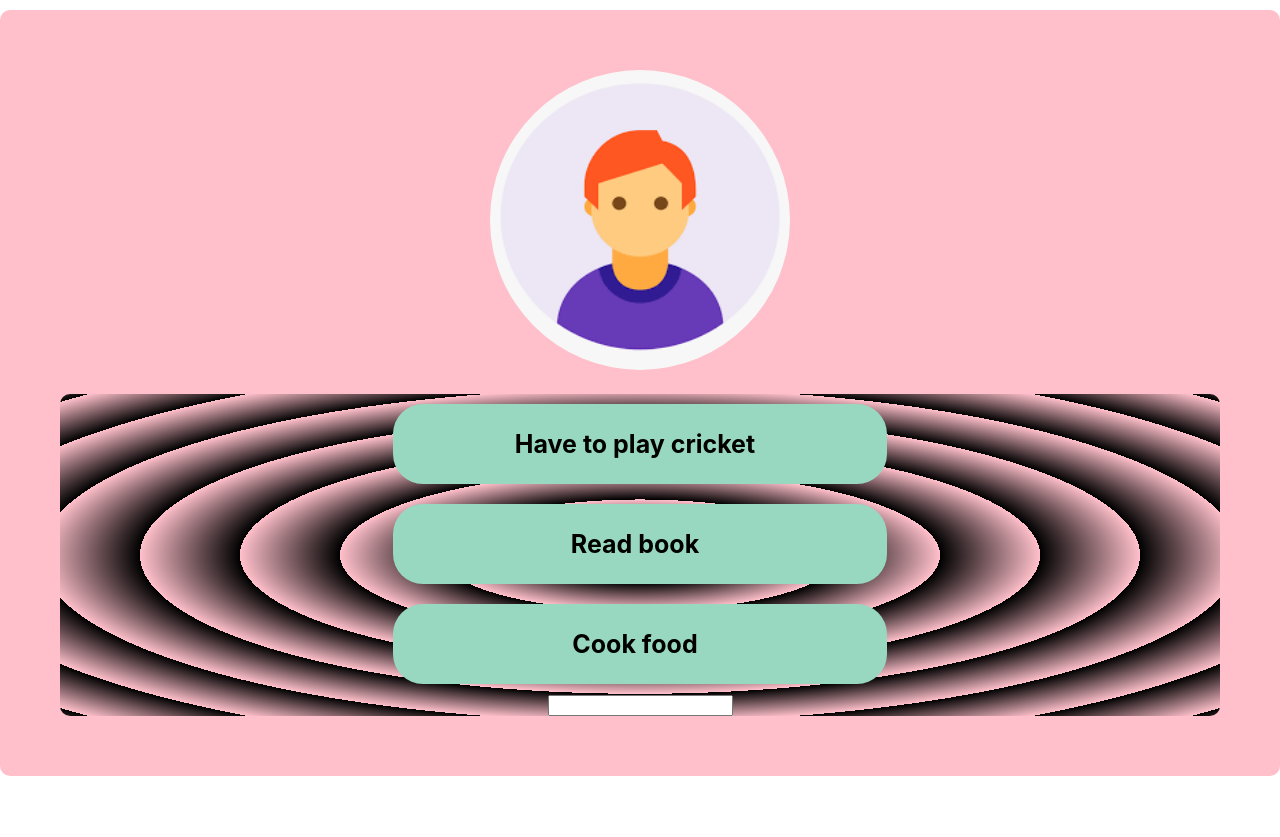
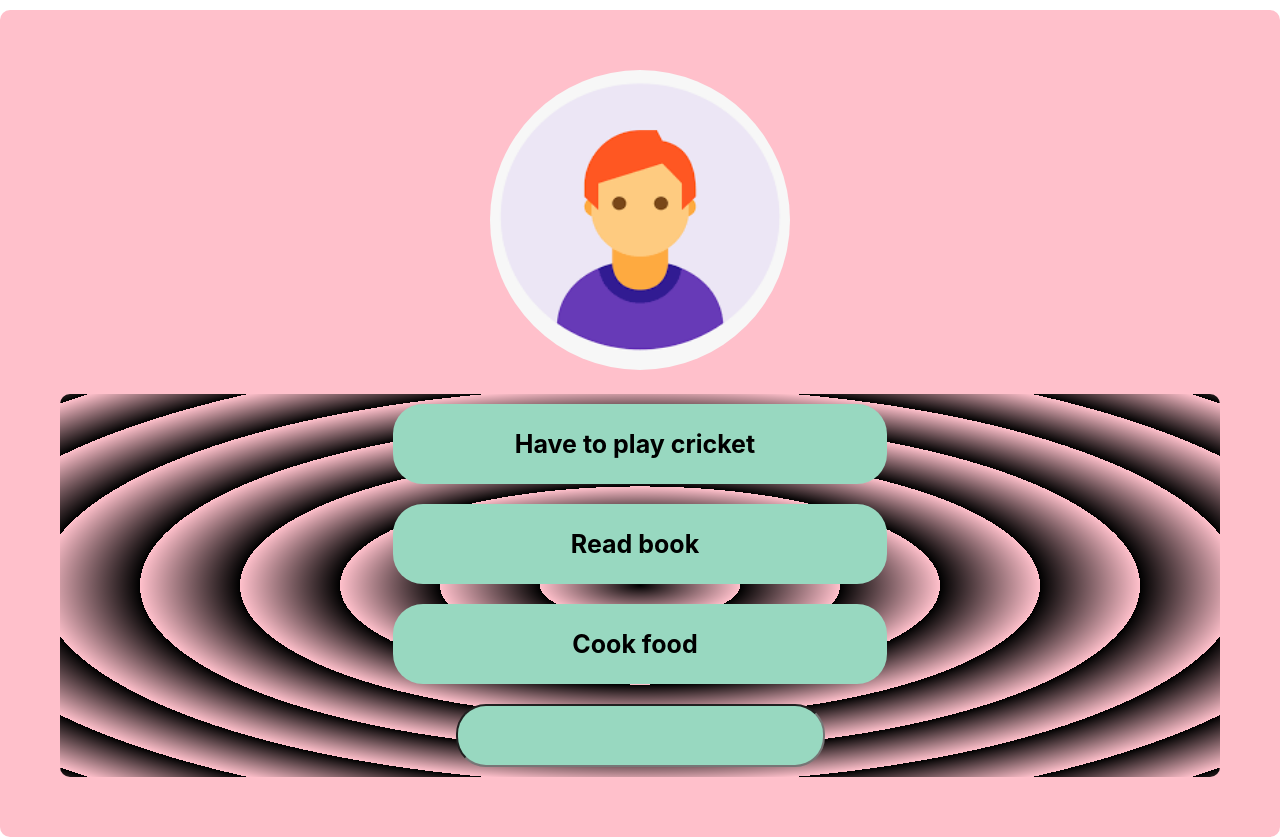
Before and after one commit to manishy/first-typescript-app, a React (Create React App) app: page / in a window 1280 px wide. Before the commit the page ends 800 px from the top, so only its background shows below. Built offline with nearby package versions, Linux system fonts and the light colour scheme.

Commit message:
[Manish] Add css to input field

```diff
--- a/src/components/app/app.scss
+++ b/src/components/app/app.scss
@@ -18,4 +18,14 @@
   align-items: center;
 }
 
+input{
+  background: rgb(152, 216, 192);
+  border-radius: 30px;
+  font-size: 25px;
+  font-weight: bold;
+  padding: 25px 20px 5px 10px;
+  margin: 10px;
+  overflow: auto;
+}
+
 /*trbl*/
```
